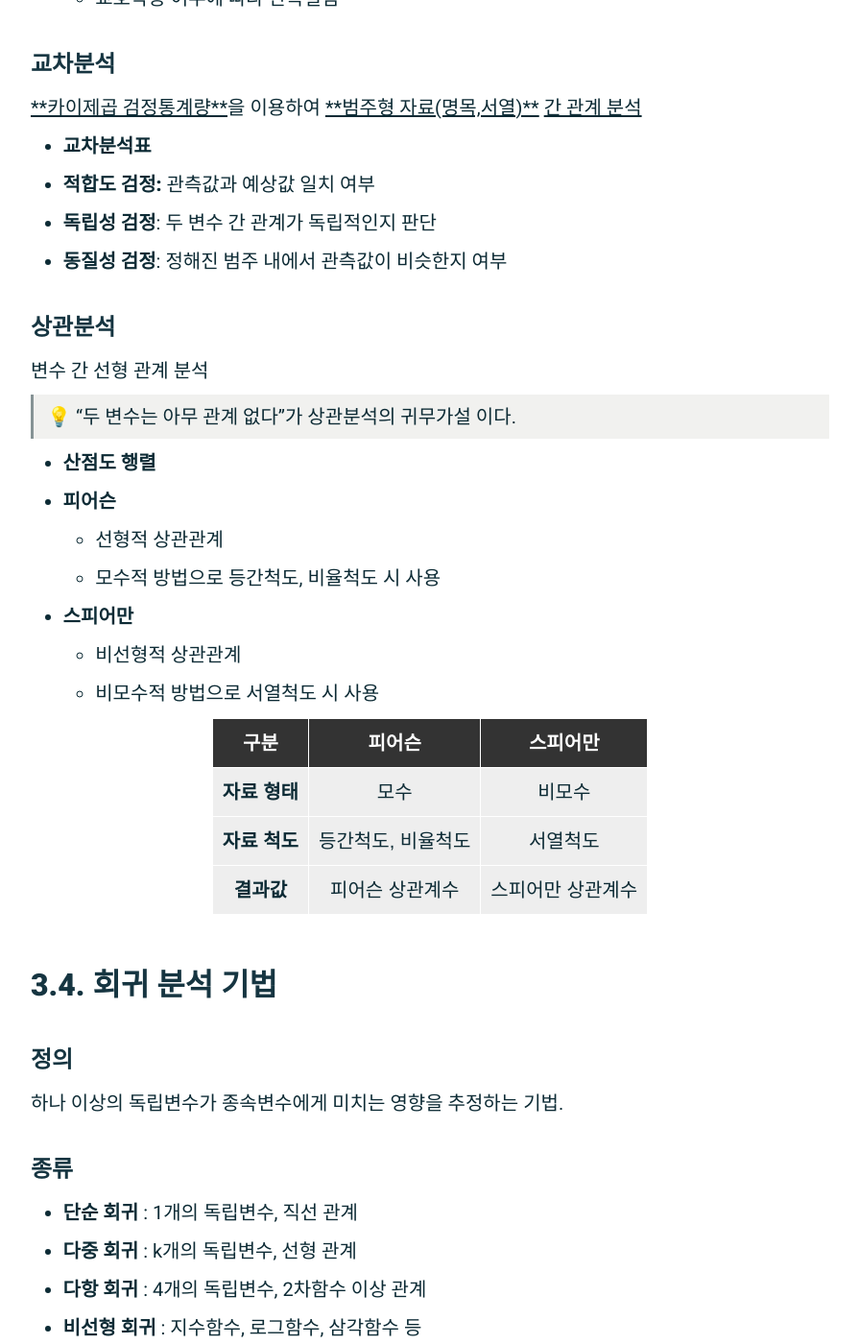
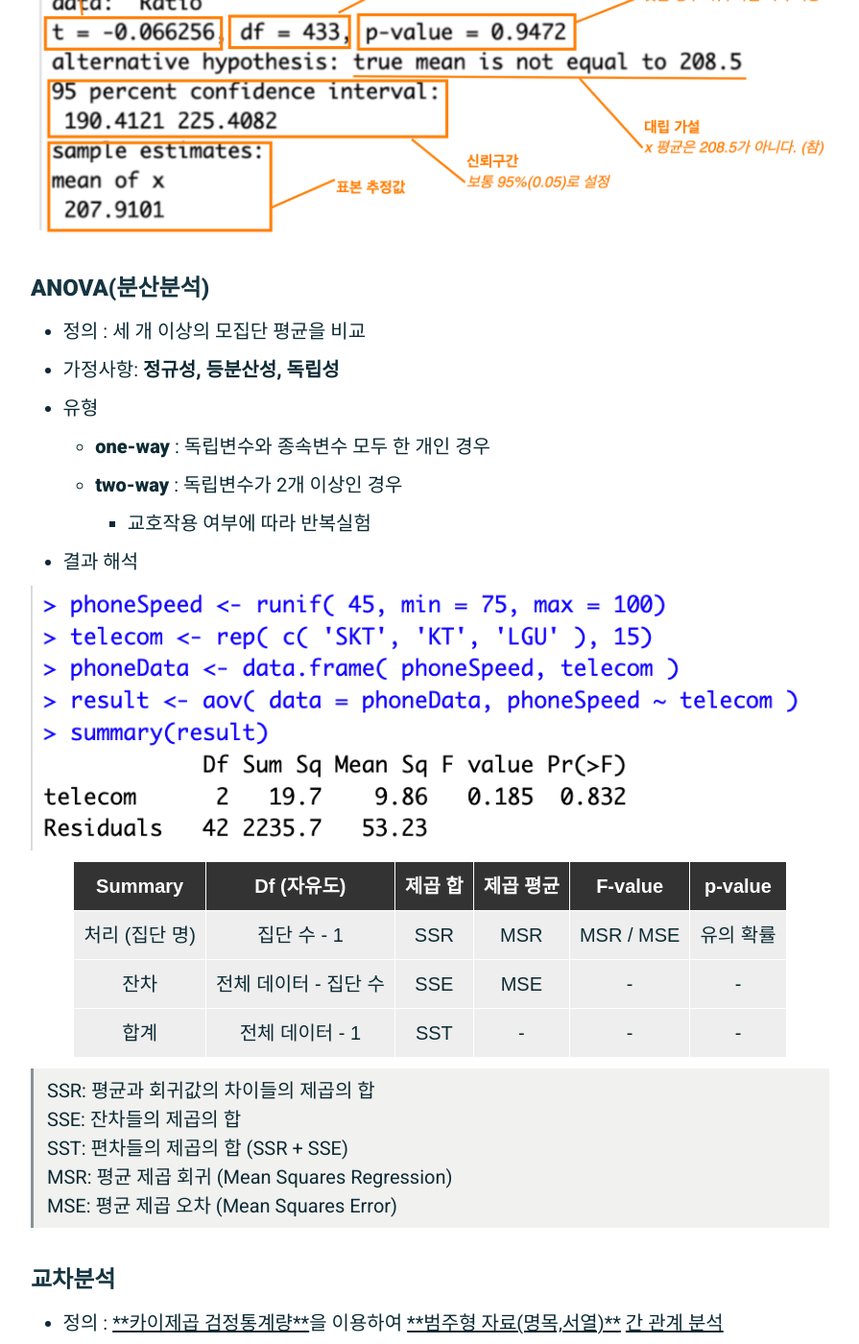
Before and after one commit to croot-dev/croot.kr, a Jekyll site: the page built from _posts/2024-02-03-ADsP-3과목.-데이터-분석.md, in a window 1280 px wide and 1400 px high, scrolled down 6591 px. Shown: the whole window at 96% size, without its empty margins (192-1087 px from the left). Built offline with Jekyll 4.4.1, drawn with Linux system fonts in a browser that asks for light colours; some of the changed text lies outside the part shown.

Commit message:
🎉 Notion 변경 사항 저장

```diff
--- a/_posts/2024-02-03-ADsP-3과목.-데이터-분석.md
+++ b/_posts/2024-02-03-ADsP-3과목.-데이터-분석.md
@@ -166,57 +166,83 @@ tags: [ADsP,자격증]
 
 ### t-test
 
-- **단일표본(one sample)** : 하나의 모집단 평균값과 특정 값 비교
-	- 단측(one way) : 모수값이 한쪽으로만 방향성을 갖는 경우 (~ 보다 크다, 작다)
-	- 양측(two way) : 방향성이 없는 경우 (~이다, 아니다)
-- **독립표본(independent sample)** : 서로 독립적인 두 집단의 모수값 비교
-	- 단측(one way) : 두 집단 간 대소가 있는 경우 (~이 ~보다 크다, 작다)
-	- 양측(two way) : 두 집단 간 대소가 없는 경우 (두 집단이 같다, 다르다)
-- **대응표본(paired)** : 동일 대상의 두가지 관측치를 비교
+- 정의 : 하나의 모집단의 <u>**평균값**</u>을 특정값과 비교하는 분석 기법.
+- 유형
+	- **단일표본(one sample)** : 하나의 모집단 평균값과 특정 값 비교
+		- 단측(one way) : 모수값이 한쪽으로만 방향성을 갖는 경우 (~ 보다 크다, 작다)
+		- 양측(two way) : 방향성이 없는 경우 (~이다, 아니다)
+	- **독립표본(independent sample)** : 서로 독립적인 두 집단의 모수값 비교
+		- 단측(one way) : 두 집단 간 대소가 있는 경우 (~이 ~보다 크다, 작다)
+		- 양측(two way) : 두 집단 간 대소가 없는 경우 (두 집단이 같다, 다르다)
+	- **대응표본(paired)** : 동일 대상의 두가지 관측치를 비교
+- 결과 해석
+
+![1](/assets/img/2024-02-03-ADsP-3과목.-데이터-분석.md/1.png)_Untitled.png_
+
 
 ### ANOVA(분산분석)
 
+- 정의 : 세 개 이상의 모집단 평균을 비교
+- 가정사항: **정규성****,** **등분산성****,** **독립성**
+- 유형
+	- **one-way** : 독립변수와 종속변수 모두 한 개인 경우
+	- **two-way** : 독립변수가 2개 이상인 경우
+		- 교호작용 여부에 따라 반복실험
+- 결과 해석
 
-세 개 이상의 모집단 평균을 비교
+![2](/assets/img/2024-02-03-ADsP-3과목.-데이터-분석.md/2.png)_Untitled.png_
 
 
-> 💡 **정규성**, **등분산성**, **독립성**  이 세가지 가정사항을 필요로 함.
+| Summary   | Df (자유도)      | 제곱 합 | 제곱 평균 | F-value   | p-value |
+| --------- | ------------- | ---- | ----- | --------- | ------- |
+| 처리 (집단 명) | 집단 수 - 1      | SSR  | MSR   | MSR / MSE | 유의 확률   |
+| 잔차        | 전체 데이터 - 집단 수 | SSE  | MSE   | -         | -       |
+| 합계        | 전체 데이터 - 1    | SST  | -     | -         | -       |
 
-- **one-way** : 독립변수와 종속변수 모두 한 개인 경우
-- **two-way** : 독립변수가 2개 이상인 경우
-	- 교호작용 여부에 따라 반복실험
+
+> SSR: 평균과 회귀값의 차이들의 제곱의 합
+> SSE: 잔차들의 제곱의 합
+> SST: 편차들의 제곱의 합 (SSR + SSE)
+> MSR: 평균 제곱  회귀 (Mean Squares Regression)
+> MSE: 평균 제곱 오차 (Mean Squares Error)
+
 
 ### 교차분석
 
+- 정의 : <u>**카이제곱 검정통계량**</u>을 이용하여 <u>**범주형 자료(명목,서열)**</u> <u>간 관계 분석</u>
+- **교차분석표**
 
-<u>**카이제곱 검정통계량**</u>을 이용하여 <u>**범주형 자료(명목,서열)**</u> <u>간 관계 분석</u>
+	![3](/assets/img/2024-02-03-ADsP-3과목.-데이터-분석.md/3.png)_Untitled.png_
 
-- **교차분석표**
-- **적합도 검정:** 관측값과 예상값 일치 여부
-- **독립성 검정**: 두 변수 간 관계가 독립적인지 판단
-- **동질성 검정**: 정해진 범주 내에서 관측값이 비슷한지 여부
+- 활용
+	- **적합도 검정:** 관측값과 예상<u>**값 일치 여부**</u>
+	- **독립성 검정**: 두 변수 간 <u>**관계가 독립적**</u>인지 판단
+	- **동질성 검정**: <u>**정해진 범주 내**</u>에서 관측값이 비슷한지 여부
 
 ### 상관분석
 
 
-변수 간 선형 관계 분석
+> 💡 상관분석의 귀무가설 : “두 변수는 아무 관계 없다”
 
+- 정의 : 변수 간 선형적 관계 존재 분석 기법, <u>**상관계수**</u> 활용
+- 귀무가설 : _두 변수는 아무 관계 없다_
+- 종류
+	- **피어슨**
+		- 선형적 상관관계
+		- 모수적 방법으로 <u>등간척도, 비율척도</u> 시 사용
+	- **스피어만**
+		- 비선형적 상관관계
+		- 비모수적 방법으로 <u>서열척도</u> 시 사용
 
-> 💡 “두 변수는 아무 관계 없다”가 상관분석의 귀무가설 이다.
+	| **구분**    | **피어슨**    | **스피어만**  |
+	| --------- | ---------- | --------- |
+	| **자료 형태** | 모수         | 비모수       |
+	| **자료 척도** | 등간척도, 비율척도 | 서열척도      |
+	| **결과값**   | 피어슨 상관계수   | 스피어만 상관계수 |
 
-- **산점도 행렬**
-- **피어슨**
-	- 선형적 상관관계
-	- 모수적 방법으로 등간척도, 비율척도 시 사용
-- **스피어만**
-	- 비선형적 상관관계
-	- 비모수적 방법으로 서열척도 시 사용
+- 결과 해석
 
-| **구분**    | **피어슨**    | **스피어만**  |
-| --------- | ---------- | --------- |
-| **자료 형태** | 모수         | 비모수       |
-| **자료 척도** | 등간척도, 비율척도 | 서열척도      |
-| **결과값**   | 피어슨 상관계수   | 스피어만 상관계수 |
+![4](/assets/img/2024-02-03-ADsP-3과목.-데이터-분석.md/4.png)_Untitled.png_
 
 
 ## **3.4. 회귀 분석 기법**
@@ -247,7 +273,7 @@ tags: [ADsP,자격증]
 - 추정: 최소제곱법
 - 적합성 검증: 분산분석표
 
-![1](/assets/img/2024-02-03-ADsP-3과목.-데이터-분석.md/1.png)_Untitled.png_
+![5](/assets/img/2024-02-03-ADsP-3과목.-데이터-분석.md/5.png)_Untitled.png_
 
 
 모형의 유의성 검증: F 검정
@@ -318,7 +344,7 @@ tags: [ADsP,자격증]
 평가지표
 
 
-![2](/assets/img/2024-02-03-ADsP-3과목.-데이터-분석.md/2.png)_Untitled.png_
+![6](/assets/img/2024-02-03-ADsP-3과목.-데이터-분석.md/6.png)_Untitled.png_
 
 
 
```
Also changed, not shown: other parts of _posts/2024-02-03-ADsP-3과목.-데이터-분석.md (+2 -2 lines), _posts/2024-01-24-ADsP-1과목.-데이터의-이해.md (+2 -2 lines), _posts/2024-01-24-ADsP-2과목.-.md (+10 -7 lines), _posts/2024-03-19-Gradle-+-SpringBoot+-GraphQL.md (+1 -1 lines), _posts/2024-04-18-vue-환경-lint-설정.md (+2 -2 lines), _posts/2024-04-22-Javascript-및-ESM-동작-과정.md (added, +32 -0 lines), assets/img/2024-02-03-ADsP-3과목.-데이터-분석.md/1.png, assets/img/2024-02-03-ADsP-3과목.-데이터-분석.md/2.png, assets/img/2024-02-03-ADsP-3과목.-데이터-분석.md/3.png (added), assets/img/2024-02-03-ADsP-3과목.-데이터-분석.md/4.png (added), assets/img/2024-02-03-ADsP-3과목.-데이터-분석.md/5.png (added), assets/img/2024-02-03-ADsP-3과목.-데이터-분석.md/6.png (added), assets/img/2024-04-22-Javascript-및-ESM-동작-과정.md/0.png (added), assets/img/2024-04-22-Javascript-및-ESM-동작-과정.md/1.png (added).
